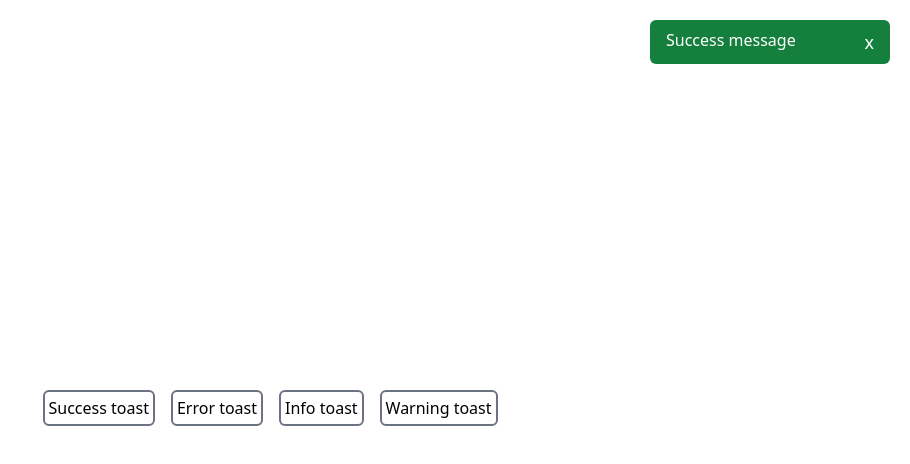
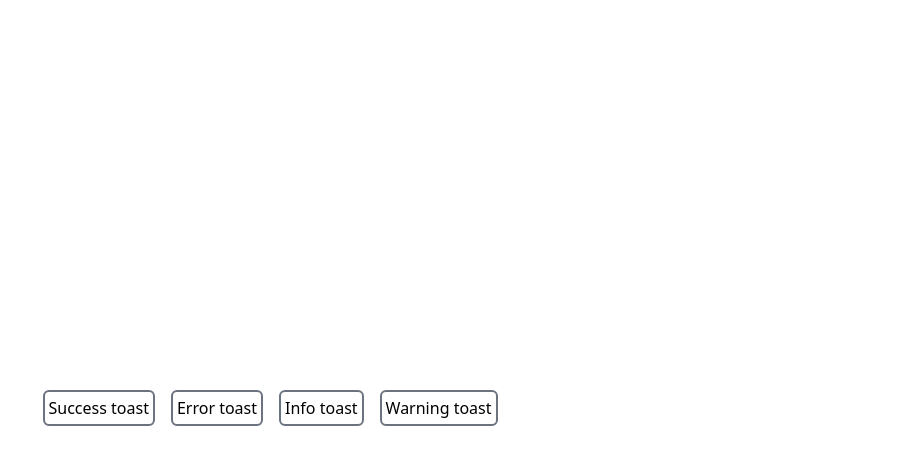
Before and after one commit to KeerthikaReddyP/react-toast, a React (Create React App) app: page / in a window 1280 px wide. Shown: the top 464 px of the page, without its empty margins (370-1280 px from the left). Built offline with nearby package versions, Linux system fonts and the light colour scheme.

Commit message:
Display toast on button click

```diff
--- a/src/ToastContainer.js
+++ b/src/ToastContainer.js
@@ -1,15 +1,20 @@
-import './index.css';
+import { useState } from "react";
+import "./index.css";
 
 const ToastContainer = () => {
+  const [show, setShow] = useState(false);
+
   return (
     <div>
       <div className="fixed right-5 top-5">
-        <div className="px-4 py-2 bg-green-700 text-white rounded-md w-60 flex justify-between animate-slide">
-          Success message <span className="cursor-pointer text-lg">x</span>
-        </div>
+        {show && (
+          <div className="px-4 py-2 bg-green-700 text-white rounded-md w-60 flex justify-between animate-slide">
+            Success message <span className="cursor-pointer text-lg">x</span>
+          </div>
+        )}
       </div>
       <div className="m-2 p-2 flex justify-center items-center h-screen">
-        <button className="m-2 p-1 border-2 border-gray-500 rounded-md">
+        <button className="m-2 p-1 border-2 border-gray-500 rounded-md" onClick={()=>setShow(true)}>
           Success toast
         </button>
         <button className="m-2 p-1 border-2 border-gray-500 rounded-md">
```
